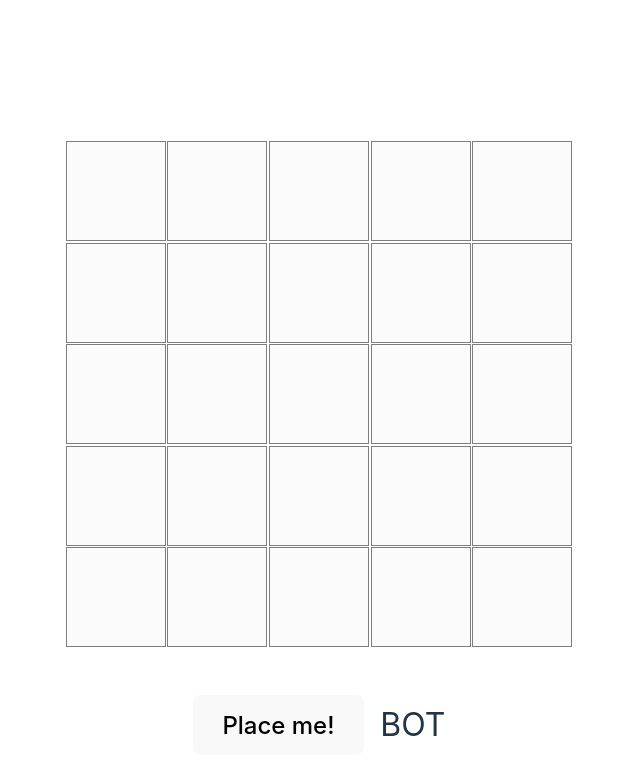
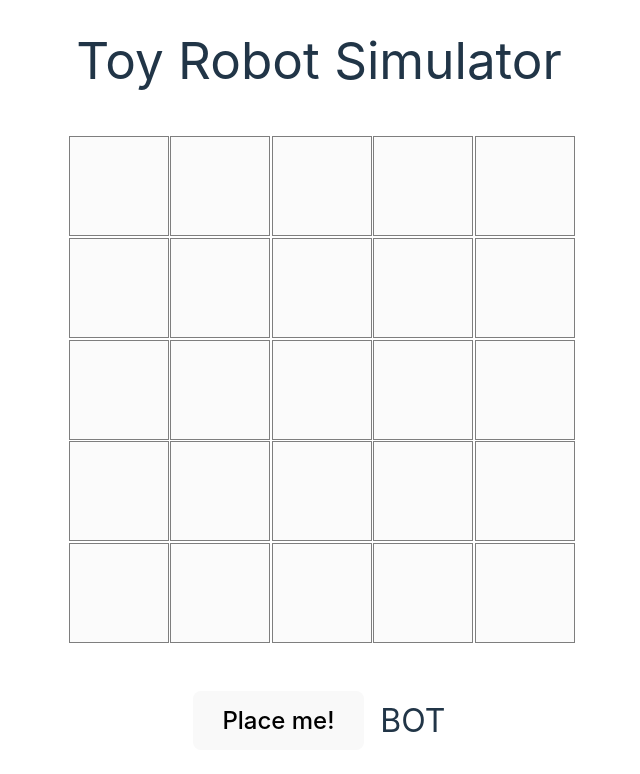
Before and after one commit to sezgi/toy-robot, a React (Vite) app: page / in a window 1280 px wide. Shown: the top 774 px of the page, without its empty margins (321-961 px from the left). Built offline with nearby package versions, Linux system fonts and the light colour scheme.

Commit message:
style tweaks

```diff
--- a/src/App.css
+++ b/src/App.css
@@ -14,6 +14,8 @@
 
 .board {
   display: grid;
+  width: 501px;
+  margin: 0 auto;
   gap: 0.1rem;
 }
 
--- a/src/App.tsx
+++ b/src/App.tsx
@@ -57,14 +57,7 @@ export default function App() {
 
   return (
     <div className="container">
-      <div className="report">
-        {showReport ? (
-          <>
-            {ROWS - position.row}, {position.col - 1},{" "}
-            {DIRECTION_MAP[direction]}
-          </>
-        ) : null}
-      </div>
+      <h1>Toy Robot Simulator</h1>
       <Board
         rows={ROWS}
         cols={COLS}
@@ -90,6 +83,14 @@ export default function App() {
           </div>
         )}
       </div>
+      <p className="report">
+        {showReport ? (
+          <>
+            {ROWS - position.row}, {position.col - 1},{" "}
+            {DIRECTION_MAP[direction]}
+          </>
+        ) : null}
+      </p>
     </div>
   );
 }
--- a/src/index.css
+++ b/src/index.css
@@ -31,8 +31,14 @@ body {
 }
 
 h1 {
-  font-size: 3.2em;
+  font-size: 3.2rem;
+  font-weight: 400;
   line-height: 1.1;
+  margin: 0;
+}
+
+p {
+  margin: 0;
 }
 
 button {
```
